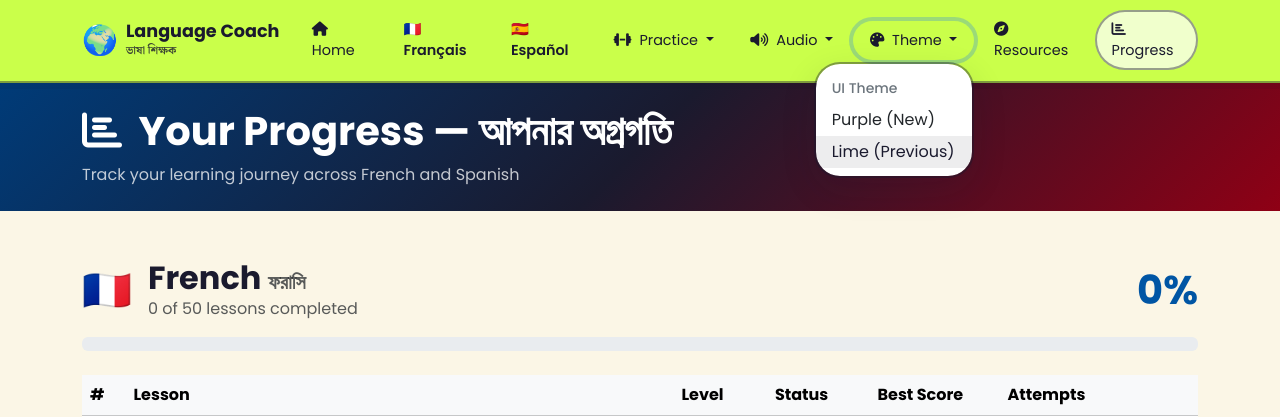
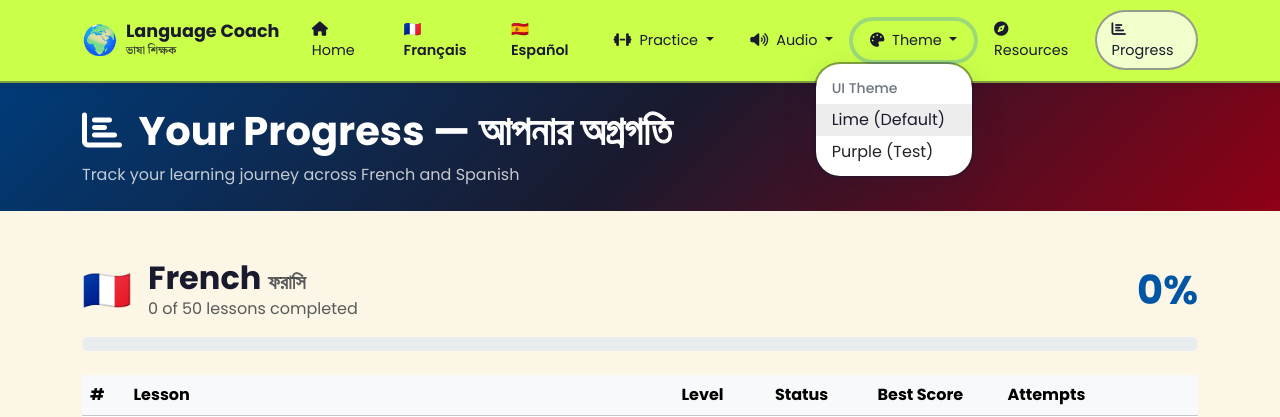
Before and after one commit to Ahsan728/Language_Coach, a Flask app: page /progress in a window 1280 px wide, after a click on "Theme". Shown: the top 417 px of the page. Run offline with Flask 3, Linux system fonts and the light colour scheme; data that the repository does not hold is empty.

Commit message:
Auto-sync: 2026-02-22 18:01:55 (2 file(s))
Files:
 - M static/css/style.css
 - M templates/base.html

Stat:
 static/css/style.css | 6 +++---
 templates/base.html  | 4 ++--
 2 files changed, 5 insertions(+), 5 deletions(-)

```diff
--- a/static/css/style.css
+++ b/static/css/style.css
@@ -42,9 +42,9 @@
 }
 
 :root[data-theme="lime"] {
-  --lc-accent:     var(--french-color);
-  --lc-accent-dark:var(--french-dark);
-  --lc-accent-soft:rgba(0,85,164,0.16);
+  --lc-accent:     var(--lc-ink);
+  --lc-accent-dark:#0c0c15;
+  --lc-accent-soft:rgba(26,26,46,0.10);
 
   --lc-page-bg:    #fbf6e6;
   --lc-bg-light:   #fbf6e6;
--- a/templates/base.html
+++ b/templates/base.html
@@ -102,8 +102,8 @@
           </a>
           <ul class="dropdown-menu dropdown-menu-end" id="themeMenu">
             <li><h6 class="dropdown-header">UI Theme</h6></li>
-            <li><button class="dropdown-item" type="button" data-theme="purple">Purple (New)</button></li>
-            <li><button class="dropdown-item" type="button" data-theme="lime">Lime (Previous)</button></li>
+            <li><button class="dropdown-item" type="button" data-theme="lime">Lime (Default)</button></li>
+            <li><button class="dropdown-item" type="button" data-theme="purple">Purple (Test)</button></li>
           </ul>
         </li>
 
```
